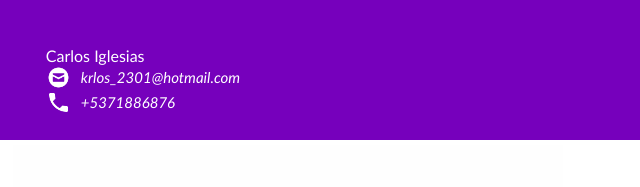
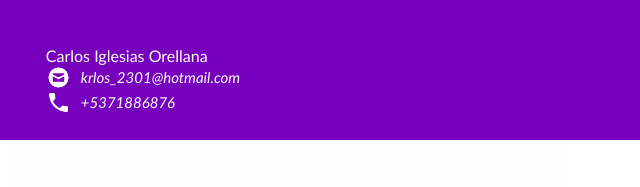
Before and after one commit to skala2301/c_resume, a plain HTML site: page index.html in a window 1280 px wide. Shown: the top 187 px of the page, 0-640 px from the left. Drawn offline with Linux system fonts and the light colour scheme; no server answers.

Commit message:
changed name <div class=profile_name>

```diff
--- a/index.html
+++ b/index.html
@@ -12,7 +12,7 @@
     <nav>
       <div id="home">
         <div class="profile_name">
-          Carlos Iglesias
+          Carlos Iglesias Orellana
           <div class="contact_info">
             <img src="html_finalprojimages/envelope.png" alt="https://icons8.com/icon/124377/circled-envelope"/>
           krlos_2301@hotmail.com
```
